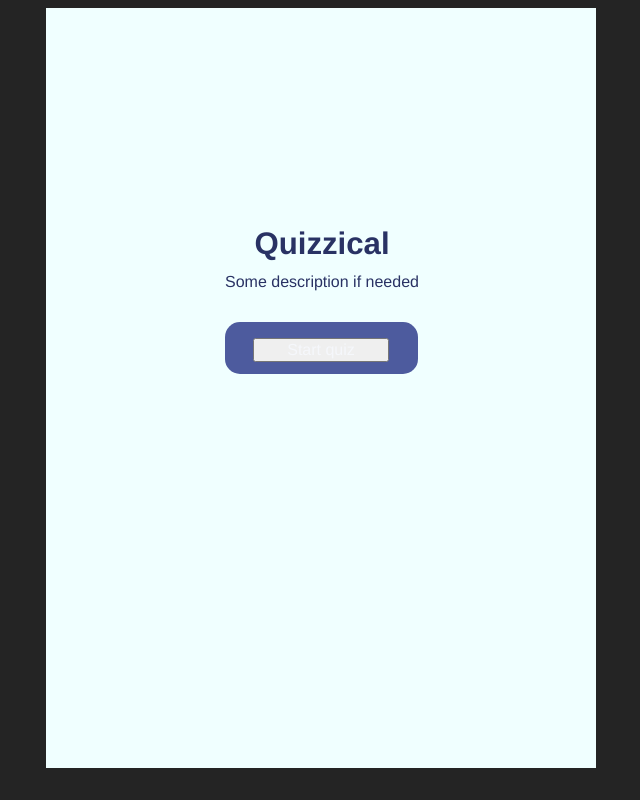
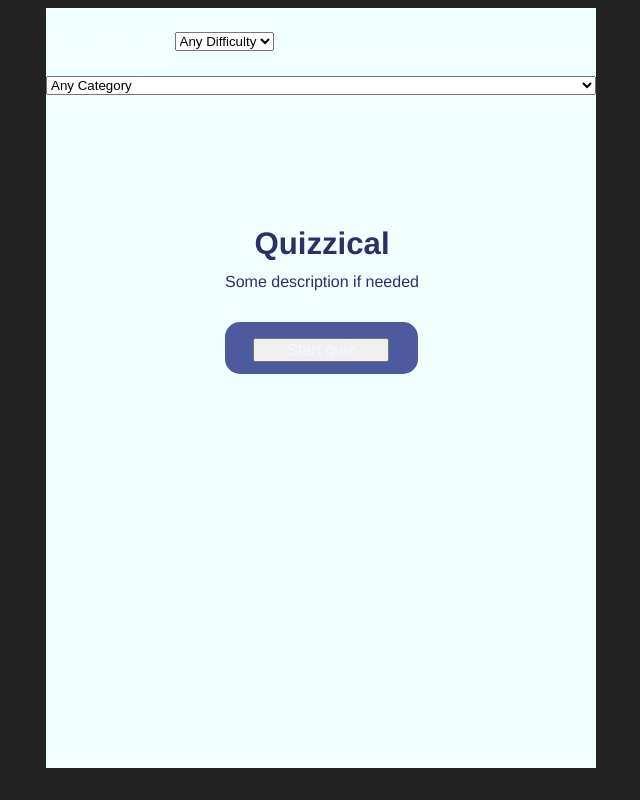
Before and after one commit to cwatersaudio/quizzical-standalone, a React (Vite) app: page / in a window 1280 px wide. Shown: the whole page, without its empty margins (319-959 px from the left). Built offline with nearby package versions, Linux system fonts and the light colour scheme.

Commit message:
working on quiz params feature

```diff
--- a/src/App.css
+++ b/src/App.css
@@ -143,6 +143,11 @@ My Team Upgrade Feedback Intro-Page Breakpoints Show preview React jsx+CSS index
     margin: 0 75px;
 }
 
+.options-container {
+    display: grid;
+    grid-template-columns: 1 fr 1 fr;
+}
+
 .question {
     color: #293264;
     /* font-family: Karla; */
--- a/src/components/IntroPage.jsx
+++ b/src/components/IntroPage.jsx
@@ -1,8 +1,12 @@
 import React from 'react'
+import QuizParams from './QuizParams'
 
 const IntroPage = (props) => {
     return (
         <div className="intro-page">
+            <div className='options-container'>
+                <QuizParams />
+            </div>
             <div className="overlap">
                 <div className="text-wrapper">Start quiz</div>
                 <div className="play-again-button">
--- /dev/null
+++ b/src/components/QuizParams.jsx
@@ -0,0 +1,64 @@
+import React from 'react'
+
+const QuizParams = () => {
+
+    const QuizTopics = () => {
+        return (
+            <>
+                <label for="trivia_category">Select Category: </label>
+                <select name="trivia_category" className="form-control">
+                    <option value="any">Any Category</option>
+                    <option value="9">General Knowledge</option>
+                    <option value="10">Entertainment: Books</option>
+                    <option value="11">Entertainment: Film</option>
+                    <option value="12">Entertainment: Music</option>
+                    <option value="13">Entertainment: Musicals &amp; Theatres</option>
+                    <option value="14">Entertainment: Television</option>
+                    <option value="15">Entertainment: Video Games</option>
+                    <option value="16">Entertainment: Board Games</option>
+                    <option value="17">Science &amp; Nature</option>
+                    <option value="18">Science: Computers</option>
+                    <option value="19">Science: Mathematics</option>
+                    <option value="20">Mythology</option>
+                    <option value="21">Sports</option>
+                    <option value="22">Geography</option>
+                    <option value="23">History</option>
+                    <option value="24">Politics</option>
+                    <option value="25">Art</option>
+                    <option value="26">Celebrities</option>
+                    <option value="27">Animals</option>
+                    <option value="28">Vehicles</option>
+                    <option value="29">Entertainment: Comics</option>
+                    <option value="30">Science: Gadgets</option>
+                    <option value="31">Entertainment: Japanese Anime &amp; Manga</option>
+                    <option value="32">Entertainment: Cartoon &amp; Animations</option>
+                </select>
+            </>
+        )
+    }
+    const QuizDifficulty = () => {
+        return (
+            <div>
+                <label for="trivia_difficulty">Select Difficulty: </label>
+                <select name="trivia_difficulty" class="form-control">
+                    <option value="any">Any Difficulty</option>
+                    <option value="easy">Easy</option>
+                    <option value="medium">Medium</option>
+                    <option value="hard">Hard</option>
+                </select>
+            </div>)
+
+
+    }
+
+    return (
+        <>
+            <QuizDifficulty />
+            <QuizTopics />
+
+
+        </>
+    )
+}
+
+export default QuizParams
```
